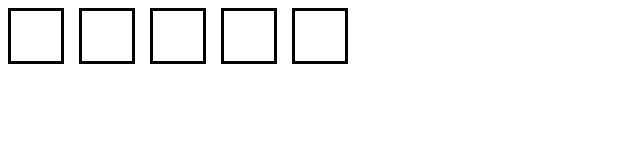
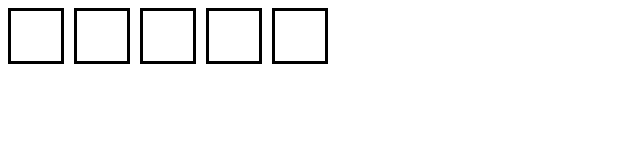
Before and after one commit to onyto/odin-etch-a-sketch, a plain HTML site: page index.html in a window 1280 px wide. Shown: the whole page, without its empty margins (0-640 px from the left). Drawn offline with Linux system fonts and the light colour scheme.

Commit message:
Decrease the gap size of the grid

```diff
--- a/style.css
+++ b/style.css
@@ -1,12 +1,14 @@
 #container {
   display: flex;
   flex-direction: column;
-  gap: 15px;
 }
 
 .row {
   display: flex;
-  gap: 15px;
+}
+
+#container, .row {
+  gap: 10px;
 }
 
 .square {
```
